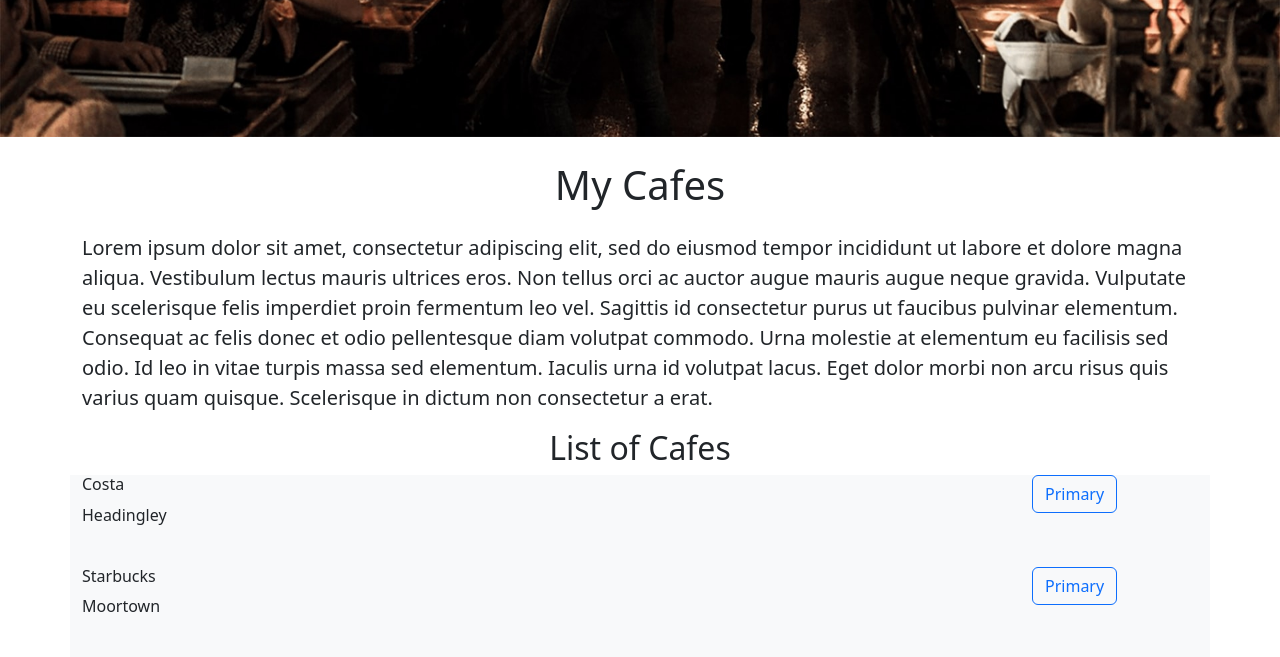
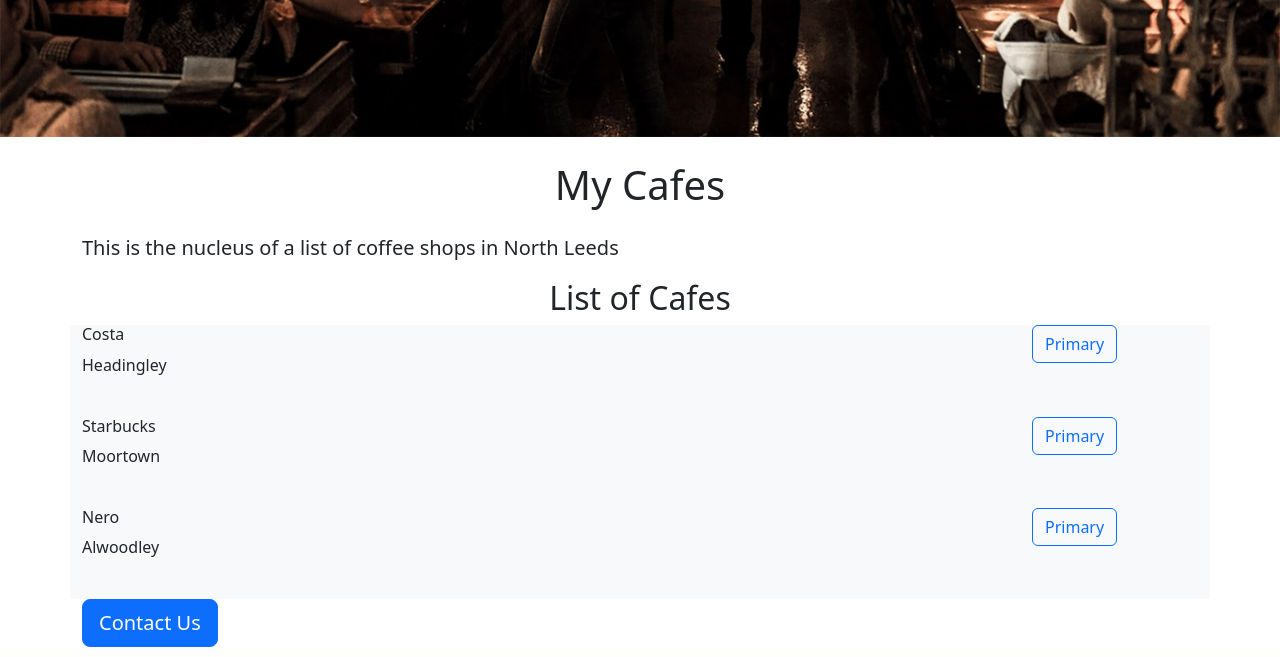
Before and after one commit to drxray73/mycafes, a Flask app: page / in a window 1280 px wide. Shown: the part 717-1374 px from the top of the page. Run offline with Flask 2, Linux system fonts and the light colour scheme.

Commit message:
Update main page

```diff
--- a/templates/index.html
+++ b/templates/index.html
@@ -12,7 +12,7 @@
 <div class="container">
     <h1 class="text-center mt-4 mb-4">My Cafes</h1>
 
-    <p class="lead">Lorem ipsum dolor sit amet, consectetur adipiscing elit, sed do eiusmod tempor incididunt ut labore et dolore magna aliqua. Vestibulum lectus mauris ultrices eros. Non tellus orci ac auctor augue mauris augue neque gravida. Vulputate eu scelerisque felis imperdiet proin fermentum leo vel. Sagittis id consectetur purus ut faucibus pulvinar elementum. Consequat ac felis donec et odio pellentesque diam volutpat commodo. Urna molestie at elementum eu facilisis sed odio. Id leo in vitae turpis massa sed elementum. Iaculis urna id volutpat lacus. Eget dolor morbi non arcu risus quis varius quam quisque. Scelerisque in dictum non consectetur a erat.
+    <p class="lead">This is the nucleus of a list of coffee shops in North Leeds
 </p>
     <h2 class="text-center">List of Cafes</h2>
   <div>
```
